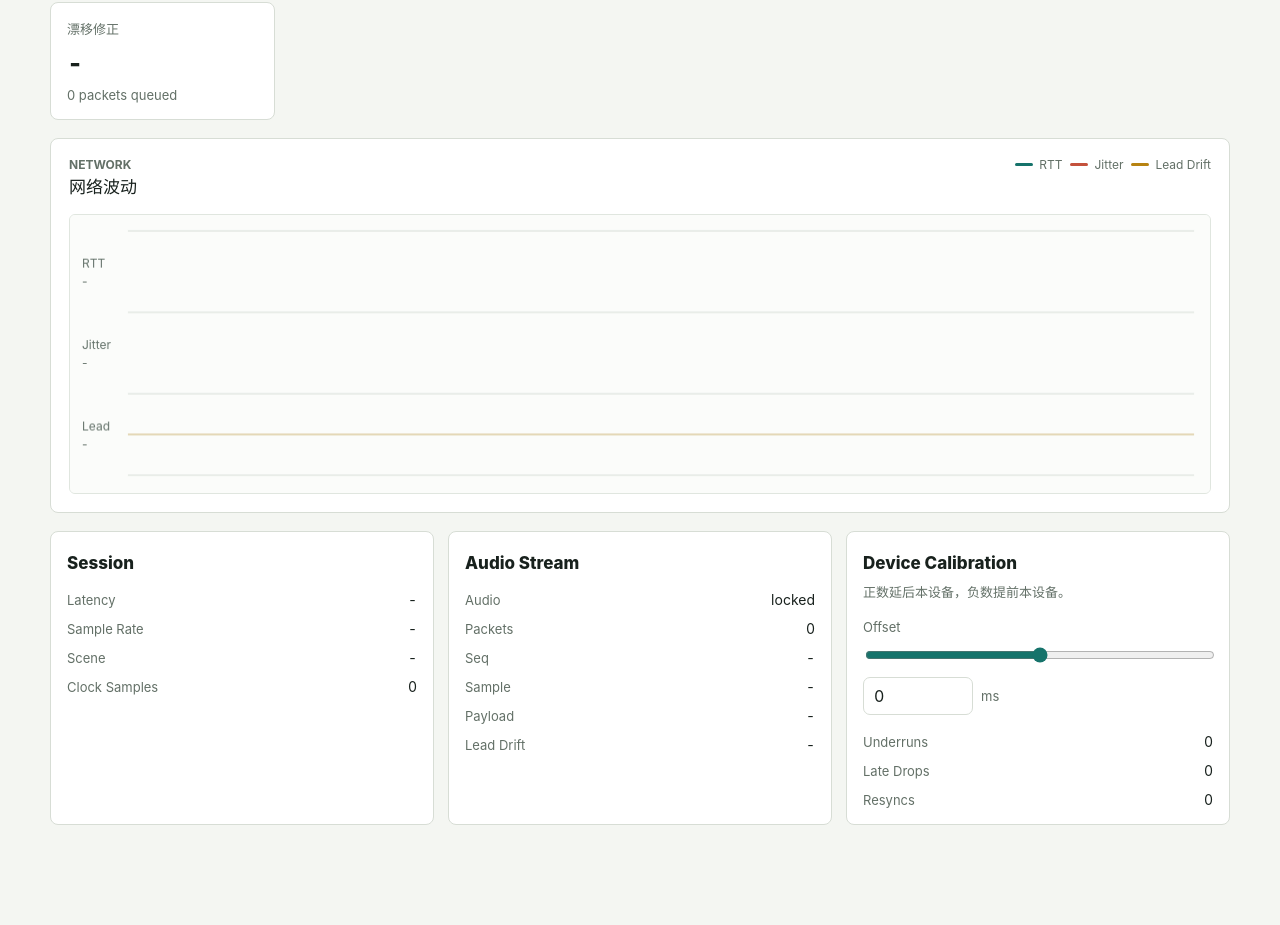
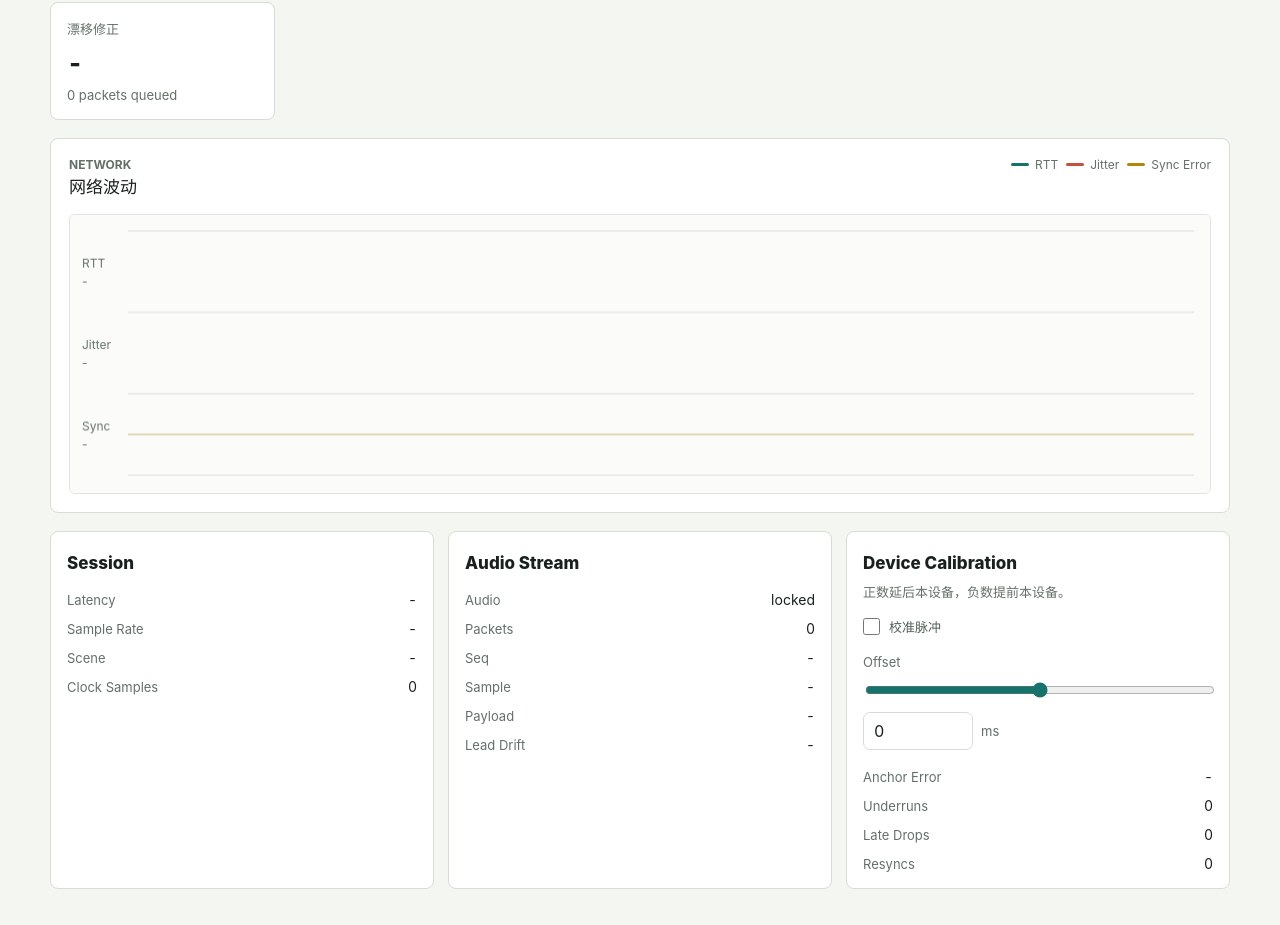
Before and after one commit to Sushidesu486/Shouss-de-Radio, a React (Vite) app in the folder apps/web/: page / in a window 1280 px wide. Shown: the part 452-1377 px from the top of the page. Before the commit the page ends 1313 px from the top, so only its background shows below. Built offline with nearby package versions, Linux system fonts and the light colour scheme.

Commit message:
Stabilize sync calibration

```diff
--- a/apps/web/src/app/App.tsx
+++ b/apps/web/src/app/App.tsx
@@ -45,6 +45,7 @@ type SyncStatsState = {
   syncErrorMs: number | null;
   bufferLeadMs: number | null;
   playbackRatio: number | null;
+  anchorErrorMs: number | null;
   underruns: number;
   lateDrops: number;
   resyncs: number;
@@ -198,10 +199,12 @@ export function App() {
   const [deviceOutputOffsetMs, setDeviceOutputOffsetMs] = useState(
     createDeviceOutputOffsetMs
   );
+  const [calibrationPulseEnabled, setCalibrationPulseEnabled] = useState(false);
   const [syncStats, setSyncStats] = useState<SyncStatsState>({
     syncErrorMs: null,
     bufferLeadMs: null,
     playbackRatio: null,
+    anchorErrorMs: null,
     underruns: 0,
     lateDrops: 0,
     resyncs: 0,
@@ -360,6 +363,13 @@ export function App() {
     });
   }, [streamEnabled]);
 
+  useEffect(() => {
+    workletNodeRef.current?.port.postMessage({
+      type: "calibrationPulse",
+      enabled: calibrationPulseEnabled
+    });
+  }, [calibrationPulseEnabled]);
+
   const postWorker = (command: WorkerCommand) => {
     workerRef.current?.postMessage(command);
   };
@@ -393,21 +403,35 @@ export function App() {
     });
     node.port.onmessage = (event) => {
       if (event.data.type === "syncStats") {
+        const syncErrorMs = event.data.syncErrorMs;
         setSyncStats({
-          syncErrorMs: event.data.syncErrorMs,
+          syncErrorMs,
           bufferLeadMs: event.data.bufferLeadMs,
           playbackRatio: event.data.playbackRatio,
+          anchorErrorMs: event.data.anchorErrorMs,
           underruns: event.data.underruns,
           lateDrops: event.data.lateDrops,
           resyncs: event.data.resyncs,
           queuedPackets: event.data.queuedPackets
         });
+        setNetworkSamples((samples) =>
+          pushSample(samples, {
+            rttMs: null,
+            jitterMs: null,
+            leadDriftMs: syncErrorMs,
+            kilobitsPerSecond: null
+          })
+        );
       }
     };
     node.connect(audioContext.destination);
 
     audioContextRef.current = audioContext;
     workletNodeRef.current = node;
+    node.port.postMessage({
+      type: "calibrationPulse",
+      enabled: calibrationPulseEnabled
+    });
     setAudioReady(true);
   };
 
@@ -537,7 +561,7 @@ export function App() {
           <div className="legend">
             <span className="legend-rtt">RTT</span>
             <span className="legend-jitter">Jitter</span>
-            <span className="legend-lead">Lead Drift</span>
+            <span className="legend-lead">Sync Error</span>
           </div>
         </div>
         <NetworkChart samples={networkSamples} themeMode={themeMode} />
@@ -605,6 +629,16 @@ export function App() {
         <article className="panel calibration-panel">
           <h2>Device Calibration</h2>
           <p className="panel-note">正数延后本设备，负数提前本设备。</p>
+          <label className="pulse-toggle">
+            <input
+              type="checkbox"
+              checked={calibrationPulseEnabled}
+              onChange={(event) =>
+                setCalibrationPulseEnabled(event.currentTarget.checked)
+              }
+            />
+            <span>校准脉冲</span>
+          </label>
           <label className="offset-control">
             <span>Offset</span>
             <input
@@ -636,6 +670,10 @@ export function App() {
             <span>ms</span>
           </div>
           <dl>
+            <div>
+              <dt>Anchor Error</dt>
+              <dd>{formatMs(syncStats.anchorErrorMs)}</dd>
+            </div>
             <div>
               <dt>Underruns</dt>
               <dd>{syncStats.underruns}</dd>
@@ -741,7 +779,7 @@ function NetworkChart({
         scale: maxOf(samples.map((sample) => sample.jitterMs), 40)
       },
       {
-        label: "Lead",
+        label: "Sync",
         unit: "ms",
         color: chartLead,
         values: samples.map((sample) => sample.leadDriftMs),
@@ -777,7 +815,7 @@ function NetworkChart({
         laneCenter + 10
       );
 
-      if (lane.label === "Lead") {
+      if (lane.label === "Sync") {
         context.strokeStyle = chartLeadZero;
         context.beginPath();
         context.moveTo(paddingLeft, laneCenter);
--- a/apps/web/src/audio/radio-worklet.js
+++ b/apps/web/src/audio/radio-worklet.js
@@ -3,11 +3,17 @@ const STATS_INTERVAL_FRAMES = 24_000;
 const MAX_BUFFER_FRAMES = sampleRate * 20;
 const HISTORY_FRAMES = sampleRate * 2;
 const SNAP_THRESHOLD_FRAMES = sampleRate * 0.2;
+const ANCHOR_RESET_THRESHOLD_FRAMES = sampleRate * 0.5;
+const ANCHOR_SMOOTHING = 0.02;
 const MAX_INTEGRAL_FRAMES = sampleRate * 0.25;
 const MIN_PLAYBACK_RATIO = 0.999;
 const MAX_PLAYBACK_RATIO = 1.001;
 const KP = 0.0000012;
 const KI = 0.0000000008;
+const PULSE_INTERVAL_FRAMES = sampleRate;
+const PULSE_LENGTH_FRAMES = Math.round(sampleRate * 0.012);
+const PULSE_FREQUENCY_HZ = 880;
+const PULSE_GAIN = 0.28;
 
 const clamp = (value, min, max) => Math.min(max, Math.max(min, value));
 
@@ -28,6 +34,9 @@ class RadioPlayerProcessor extends AudioWorkletProcessor {
     this.resyncs = 0;
     this.missing = false;
     this.lastStatsFrame = 0;
+    this.anchorErrorFrames = 0;
+    this.calibrationPulseEnabled = false;
+    this.lastRenderedSampleIndex = null;
 
     this.port.onmessage = (event) => {
       if (event.data.type === "enabled") {
@@ -38,6 +47,11 @@ class RadioPlayerProcessor extends AudioWorkletProcessor {
 
       if (event.data.type === "timelinePacket" && this.enabled) {
         this.insertPacket(event.data);
+        return;
+      }
+
+      if (event.data.type === "calibrationPulse") {
+        this.calibrationPulseEnabled = event.data.enabled;
       }
     };
   }
@@ -55,6 +69,38 @@ class RadioPlayerProcessor extends AudioWorkletProcessor {
     this.lateDrops = 0;
     this.resyncs = 0;
     this.missing = false;
+    this.anchorErrorFrames = 0;
+    this.lastRenderedSampleIndex = null;
+  }
+
+  updateAnchor(packet) {
+    const nextAnchor = {
+      sampleIndex: packet.firstSampleIndex,
+      contextFrame: packet.targetContextFrame
+    };
+
+    if (this.anchor === null) {
+      this.anchor = nextAnchor;
+      this.anchorErrorFrames = 0;
+      return;
+    }
+
+    const predictedSampleIndex = this.targetSampleIndexAt(packet.targetContextFrame);
+    const anchorErrorFrames = packet.firstSampleIndex - predictedSampleIndex;
+    this.anchorErrorFrames = anchorErrorFrames;
+
+    if (Math.abs(anchorErrorFrames) > ANCHOR_RESET_THRESHOLD_FRAMES) {
+      this.anchor = nextAnchor;
+      this.playhead = null;
+      this.integralErrorFrames = 0;
+      this.resyncs += 1;
+      return;
+    }
+
+    this.anchor = {
+      sampleIndex: this.anchor.sampleIndex + anchorErrorFrames * ANCHOR_SMOOTHING,
+      contextFrame: this.anchor.contextFrame
+    };
   }
 
   insertPacket(packet) {
@@ -63,10 +109,7 @@ class RadioPlayerProcessor extends AudioWorkletProcessor {
     }
 
     this.packetFrames = packet.frameCount;
-    this.anchor = {
-      sampleIndex: packet.firstSampleIndex,
-      contextFrame: packet.targetContextFrame
-    };
+    this.updateAnchor(packet);
 
     if (packet.targetContextFrame + packet.frameCount < currentFrame) {
       this.lateDrops += 1;
@@ -194,6 +237,7 @@ class RadioPlayerProcessor extends AudioWorkletProcessor {
 
     if (this.playhead === null || Math.abs(targetSampleIndex - this.playhead) > SNAP_THRESHOLD_FRAMES) {
       this.playhead = targetSampleIndex;
+      this.lastRenderedSampleIndex = targetSampleIndex;
       this.integralErrorFrames = 0;
       this.playbackRatio = 1;
       this.resyncs += 1;
@@ -212,7 +256,8 @@ class RadioPlayerProcessor extends AudioWorkletProcessor {
       MAX_PLAYBACK_RATIO
     );
 
-    const frame = this.interpolatedFrame(this.playhead);
+    const renderedSampleIndex = this.playhead;
+    const frame = this.interpolatedFrame(renderedSampleIndex);
     this.playhead += this.playbackRatio;
 
     if (frame === null) {
@@ -220,11 +265,28 @@ class RadioPlayerProcessor extends AudioWorkletProcessor {
         this.underruns += 1;
       }
       this.missing = true;
+      this.lastRenderedSampleIndex = targetSampleIndex;
       return [0, 0];
     }
 
     this.missing = false;
+    this.lastRenderedSampleIndex = renderedSampleIndex;
     return frame;
+  }
+
+  calibrationPulse(sampleIndex) {
+    if (!this.calibrationPulseEnabled || sampleIndex === null) {
+      return 0;
+    }
+
+    const phaseFrame = Math.floor(sampleIndex) % PULSE_INTERVAL_FRAMES;
+    if (phaseFrame >= PULSE_LENGTH_FRAMES) {
+      return 0;
+    }
+
+    const envelope = 1 - phaseFrame / PULSE_LENGTH_FRAMES;
+    const phase = (2 * Math.PI * PULSE_FREQUENCY_HZ * phaseFrame) / sampleRate;
+    return Math.sin(phase) * envelope * PULSE_GAIN;
   }
 
   postStats(contextFrame) {
@@ -249,6 +311,7 @@ class RadioPlayerProcessor extends AudioWorkletProcessor {
       syncErrorMs,
       bufferLeadMs,
       playbackRatio: this.playbackRatio,
+      anchorErrorMs: (this.anchorErrorFrames * 1000) / sampleRate,
       underruns: this.underruns,
       lateDrops: this.lateDrops,
       resyncs: this.resyncs,
@@ -261,9 +324,12 @@ class RadioPlayerProcessor extends AudioWorkletProcessor {
     const channelCount = Math.min(output.length, CHANNELS);
 
     for (let frame = 0; frame < output[0].length; frame += 1) {
-      const [left, right] = this.enabled
+      let [left, right] = this.enabled
         ? this.nextFrame(currentFrame + frame)
         : [0, 0];
+      const pulse = this.calibrationPulse(this.lastRenderedSampleIndex);
+      left += pulse;
+      right += pulse;
 
       if (channelCount > 0) {
         output[0][frame] = left;
--- a/apps/web/src/styles.css
+++ b/apps/web/src/styles.css
@@ -442,6 +442,23 @@ dd {
   flex-direction: column;
 }
 
+.pulse-toggle {
+  display: inline-flex;
+  align-items: center;
+  gap: 9px;
+  margin-top: 16px;
+  color: var(--muted-strong);
+  font-size: 13px;
+  cursor: pointer;
+}
+
+.pulse-toggle input {
+  width: 17px;
+  height: 17px;
+  margin: 0;
+  accent-color: var(--accent);
+}
+
 .offset-control {
   display: grid;
   gap: 10px;
```
